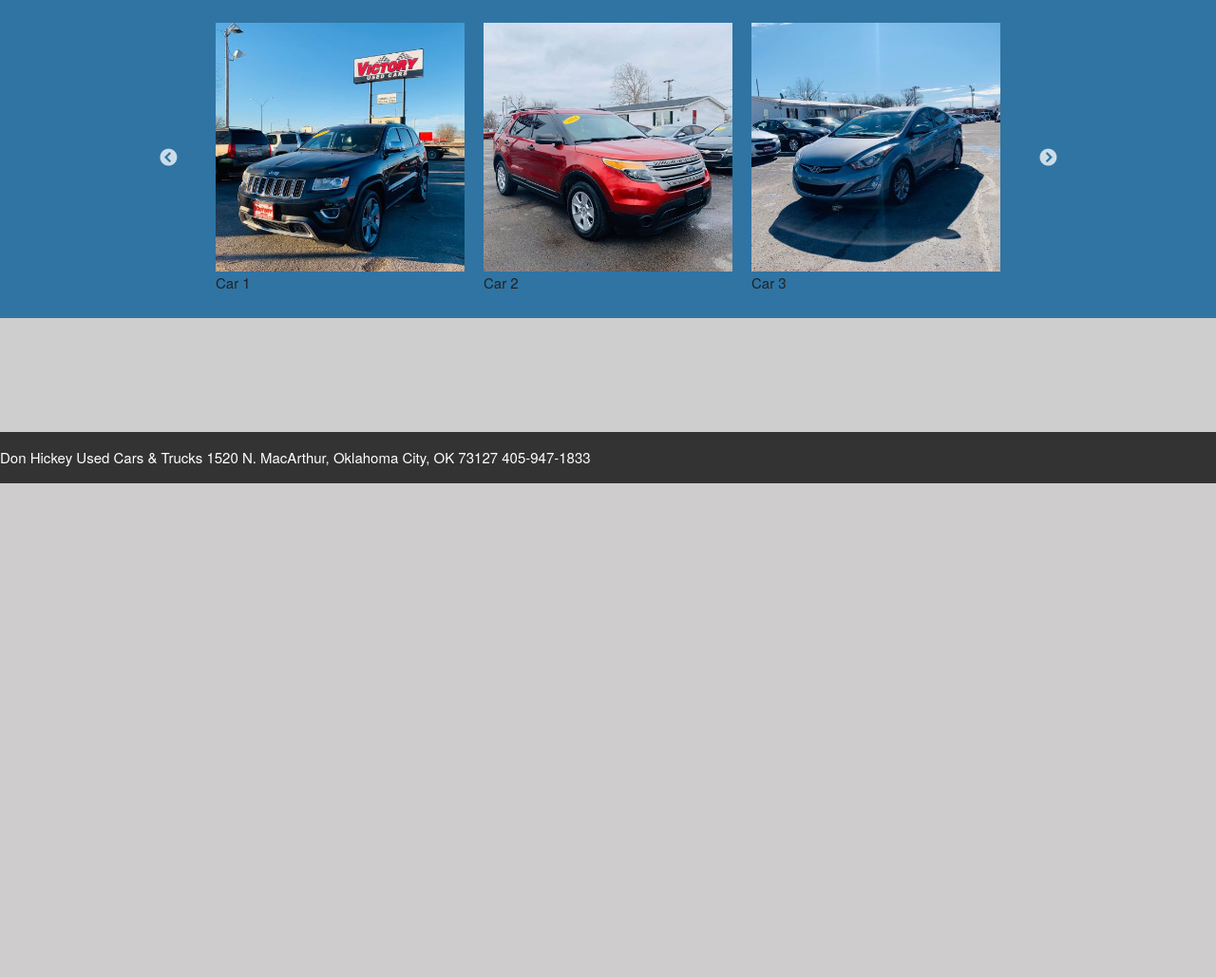
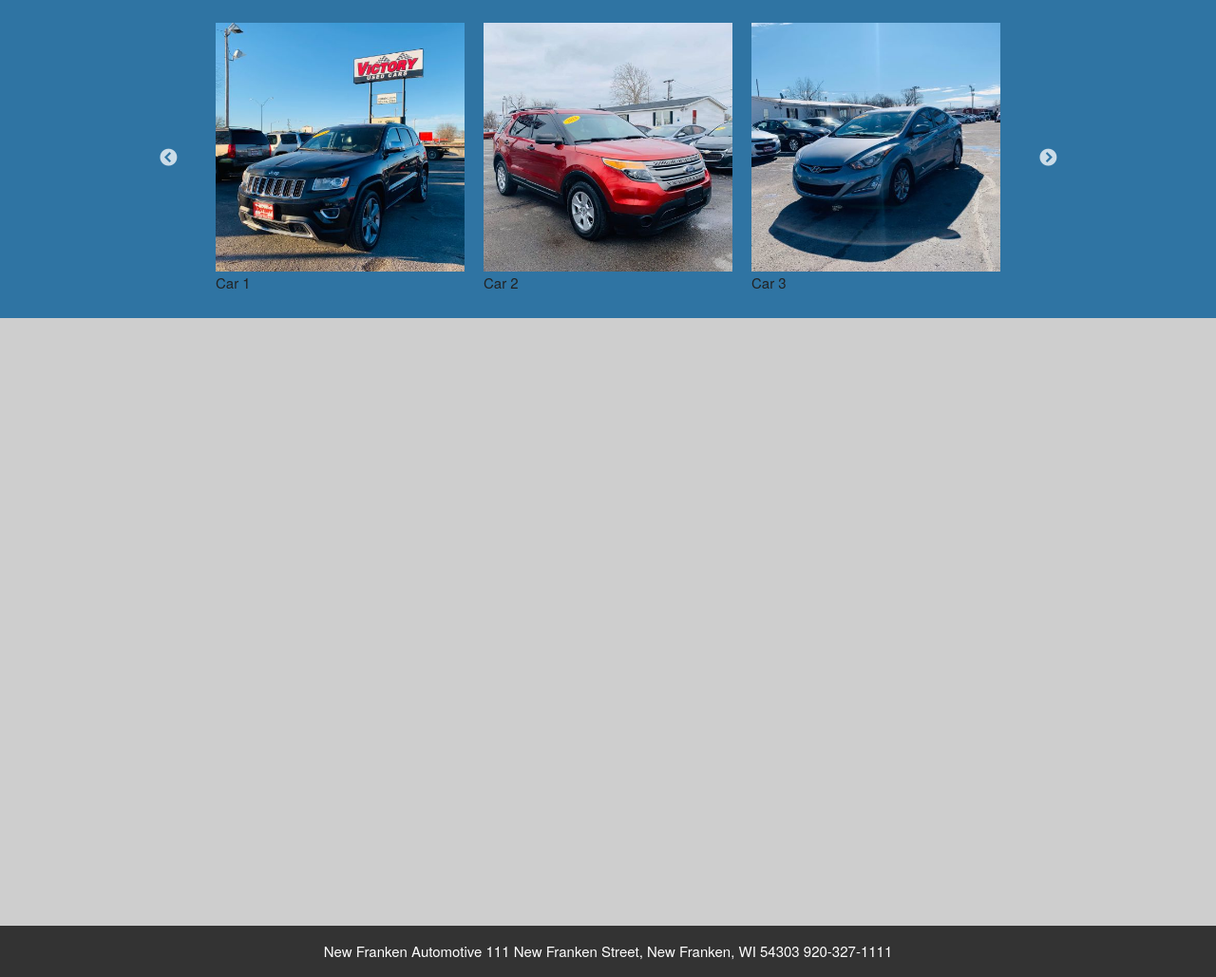
Before and after one commit to kremerNK/cardealership, a Django app: page / in a window 1280 px wide. Shown: the part 1440-2469 px from the top of the page at 95% size. Before the commit the page ends 1949 px from the top, so only its background shows below. Run offline with Django 3.2, Linux system fonts and the light colour scheme; parts of the project's set-up code (start-up, migrations or seed data) failed here and were passed over; some libraries are stand-ins or nearby versions.

Commit message:
mar 6 2020

```diff
--- a/car/static/css/base.css
+++ b/car/static/css/base.css
@@ -34,6 +34,7 @@ nav {
     /* background-image: linear-gradient(rgb(1, 96, 197),#02366C); */
     color: #ebe9e9;
     height: 10%;
+    z-index: 1;
 
 }
 
@@ -237,10 +238,11 @@ nav {
 
     display: flex;
     flex-direction: column;
+  }
 
-
-
-  }
+.footer p {
+    text-align: center;
+}
 
 .footerhours {
     height: 100%;
--- a/car/templates/base.html
+++ b/car/templates/base.html
@@ -97,7 +97,8 @@
 
 
         <footer class='footer'>
-            <p>Don Hickey Used Cars & Trucks 1520 N. MacArthur, Oklahoma City, OK 73127 405-947-1833</p>
+
+            <p>New Franken Automotive 111 New Franken Street, New Franken, WI 54303 920-327-1111</p>
             <!-- <div class='footerlocation'>
                 <p class='locationp'>LOCATION</p>
                 <p>123 New Franken Street</p>
--- a/car/templates/searchvehicles.html
+++ b/car/templates/searchvehicles.html
@@ -205,6 +205,7 @@
                 <div class='vehicleCard'>
 
                     <div class='vehicleImg'>
+
                         <img src="../../media/{{ attribute.picture }}" alt="">
                     </div>
                     <div class='vehicleInfo'>
--- a/home/static/css/home_page.css
+++ b/home/static/css/home_page.css
@@ -63,7 +63,8 @@ p {
         justify-content: center;
         width: 100%;
         margin: 15vh 0 15vh 0;
-       background-color: #2f74a3;
+        background-color: #2f74a3;
+        margin-bottom: 80vh;
 
     }
 
@@ -73,6 +74,7 @@ p {
         display: flex !important;
         background-color: #2f74a3;
         padding: 25px;
+
     }
 
     .slide {
```
Also changed, not shown: car/static/js/home_page.js (line endings or trailing spaces), db.sqlite3, media/2011dodgeram_WayoXxt.jpg (added), media/2011dodgeram_WayoXxt_qw2SHQq.jpg (added).
